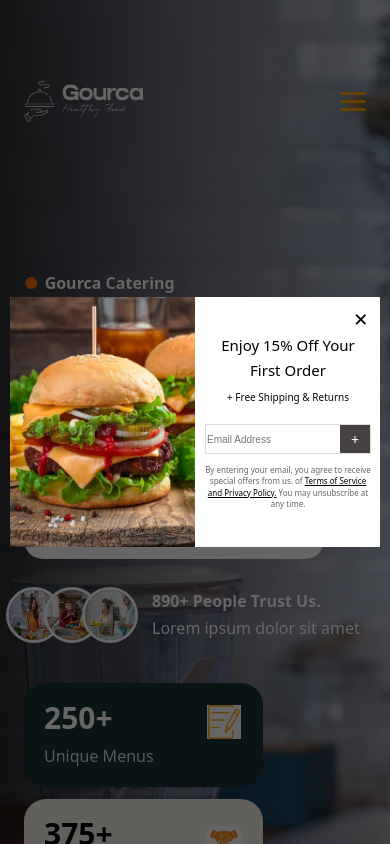
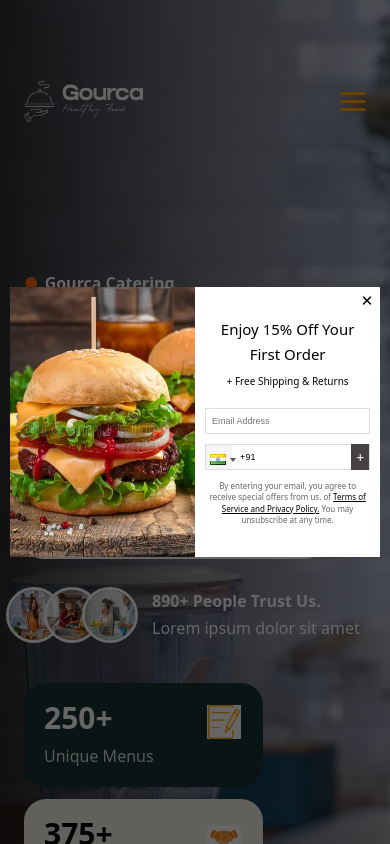
Before and after one commit to joyfrankroshan/hogist_web3, a React (Vite) app: page / in a window 390 px wide. Built offline with nearby package versions, Linux system fonts and the light colour scheme.

Commit message:
finished popup message and connected with api for send email and ph

```diff
--- a/package.json
+++ b/package.json
@@ -10,10 +10,12 @@
     "preview": "vite preview"
   },
   "dependencies": {
+    "axios": "^1.13.6",
     "framer-motion": "^12.34.0",
     "react": "^19.2.0",
     "react-dom": "^19.2.0",
     "react-icons": "^5.5.0",
+    "react-phone-input-2": "^2.15.1",
     "react-router-dom": "^7.13.0"
   },
   "devDependencies": {
--- a/src/Popup.css
+++ b/src/Popup.css
@@ -30,7 +30,7 @@ height:600px;
 }
 /* LEFT IMAGE */
 .popup-left{
-flex:0 0 50%;   /* image takes 45% width */
+flex:0 0 50%;
 position:relative;
 overflow:hidden;
 }
@@ -98,6 +98,18 @@ padding-top: 30px;
 display:flex;
 border:1px solid #ddd;
 }
+.email-ph{
+    display:flex;
+    border:1px solid #ddd;
+    margin-top: 10px;
+}
+.react-tel-input .country-list .country {
+  text-decoration: none !important;
+}
+
+.react-tel-input .country-list .country span {
+  text-decoration: none !important;
+}
 
 .email-box input{
 flex:1;
@@ -106,12 +118,14 @@ padding:20px;
 outline:none;
 }
 
-.email-box button{
-background:rgb(70, 66, 66);
-color:white;
-border:none;
-width:40px;
-cursor:pointer;
+
+
+.email-ph button{
+    background:rgb(70, 66, 66);
+    color:white;
+    border:none;
+    width:40px;
+    cursor:pointer;
 }
 
 /* CLOSE BUTTON */
@@ -121,8 +135,24 @@ top:10px;
 right:12px;
 background:none;
 border:none;
-font-size:18px;
+font-size:25px;
 cursor:pointer;
+}
+.react-tel-input{
+width:100%;
+}
+
+.react-tel-input .form-control{
+height:50px !important;
+border:none !important;
+width:100% !important;
+}
+
+.react-tel-input .flag-dropdown{
+height:50px !important;
+border:none !important;
+display:flex;
+align-items:center;
 }
 
 /* ================= */
@@ -221,9 +251,10 @@ width:40px;
 
 .popup-box{
 width:95%;
-height:250px;
+height:270px;
 display:flex;
 }
+
 
 /* equal space */
 .popup-left{
@@ -263,12 +294,13 @@ line-height: 1.4;
 
 /* email box smaller */
 .email-box{
-height:30px;
+height:26px;
 }
 
+
 .email-box input{
-padding:1px;
-font-size:10px;
+padding:2px 6px;
+font-size:9px;
 }
 
 /* button smaller */
@@ -276,5 +308,95 @@ font-size:10px;
 width:30px;
 font-size:14px;
 }
+.react-tel-input{
+width:100%;
+}
+/* Reduce phone input size */
+.react-tel-input .form-control{
+height:24px !important;
+font-size:9px !important;
+padding-left:34px !important;
+line-height:24px !important;
+}
+
+/* Reduce flag dropdown height */
+.react-tel-input .flag-dropdown{
+height:24px !important;
+display:flex;
+align-items:center;
+}
+
+/* Move selected flag slightly down */
+.react-tel-input .selected-flag{
+top:2px;           /* pushes the flag down a little */
+width:26px !important;
+padding:0 4px !important;
+}
+
+/* reduce dropdown width */
+.react-tel-input .country-list{
+width:155px !important;
+font-size:10px !important;
+}
+
+/* make each country item smaller */
+.react-tel-input .country-list .country{
+padding:4px 6px !important;
+display:flex;
+align-items:center;
+justify-content:flex-start;
+}
+
+/* reduce country name size */
+.react-tel-input .country-list .country-name{
+font-size:10px !important;
+}
+
+/* reduce dial code size */
+.react-tel-input .country-list .dial-code{
+font-size:10px !important;
+}
+
+/* adjust flag size */
+.react-tel-input .country-list .flag{
+transform:scale(0.8);
+}
+
+
+
+/* Keep phone input container aligned */
+.email-ph{
+height:24px;
+align-items:center;
+}
+
+/* Smaller submit button */
+.email-ph button{
+width:24px;
+font-size:11px;
+}
+
+
+
+
+.email-ph{
+align-items:center;
+height:26px;
+}
+.email-ph button{
+width:20px;
+height:26px;
+font-size:14px;
+display:flex;
+align-items:center;
+justify-content:center;
+}
+.popup-close{
+    top:3px;
+    right:7px;
+    font-size: 15px;
+
 
 }
+
+}
--- a/src/Popup.jsx
+++ b/src/Popup.jsx
@@ -1,8 +1,52 @@
-import React from "react";
+import React, { useState } from "react";
+import PhoneInput from "react-phone-input-2";
+import "react-phone-input-2/lib/style.css";
 import "./Popup.css";
 import popupimg from "./assets/burgers.jpg";
+import axios from "axios";
 
 function Popup({ closePopup }) {
+  const [phone, setPhone] = useState("");
+  const [email, setEmail] = useState("");
+
+
+  const sendEmailApi = async (data) => {
+    try {
+      const res = await axios.post('https://hogist.com/api/v2/auth/send-contact-mail', data)
+      console.log(res.data)
+    } catch (err) {
+
+    }
+  }
+
+  const handleSubmit = () => {
+    const emailpattern = /^[^\s@]+@[^\s@]+\.[^\s@]+$/;
+    if (!email || !phone) {
+      alert("please enter the valid email and phonenumber");
+      return;
+    }
+    if (!emailpattern.test(email)) {
+      alert("please enter the valid email address");
+      return;
+    }
+    if (phone.length < 10) {
+      alert("please enter the valid phone number");
+      return;
+    }
+    const userData = {
+
+      fname: 'website',
+      mobile: phone,
+      message: `The Email id of the customer is  ${email}`,
+      head: "This is from the webite",
+
+    };
+
+    sendEmailApi(userData)
+
+
+  }
+
   return (
     <div className="popup-overlay">
 
@@ -28,13 +72,28 @@ function Popup({ closePopup }) {
             <input
               type="email"
               placeholder="Email Address"
+              value={email}
+              onChange={(e) => setEmail(e.target.value)}
             />
-            <button>+</button>
+          </div>
+          <div className="email-ph">
+            <PhoneInput
+              country={"in"}
+              value={phone}
+              onChange={(phone) => setPhone(phone)}
+              inputStyle={{
+                width: "100%",
+                height: "40px",
+                fontSize: "14px"
+              }}
+            />
+            <button onClick={handleSubmit}>+</button>
+
           </div>
 
           <p className="popup-small">
-By entering your email, you agree to receive special offers from us. of <span>Terms of Service and Privacy Policy.</span> You may unsubscribe at any time.
-</p>
+            By entering your email, you agree to receive special offers from us. of <span>Terms of Service and Privacy Policy.</span> You may unsubscribe at any time.
+          </p>
 
         </div>
 
```
Also changed, not shown: 1 other file (tests, documents, lock files or other folders).
